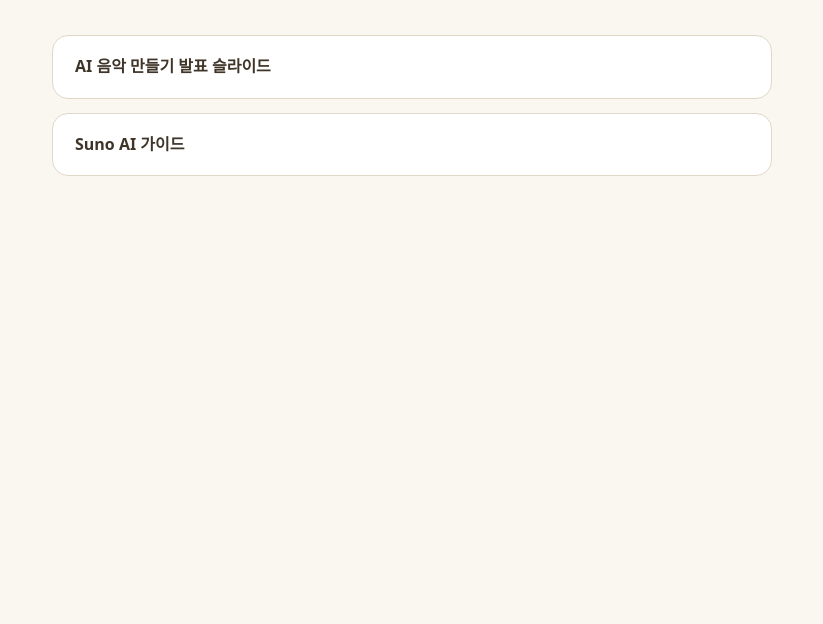
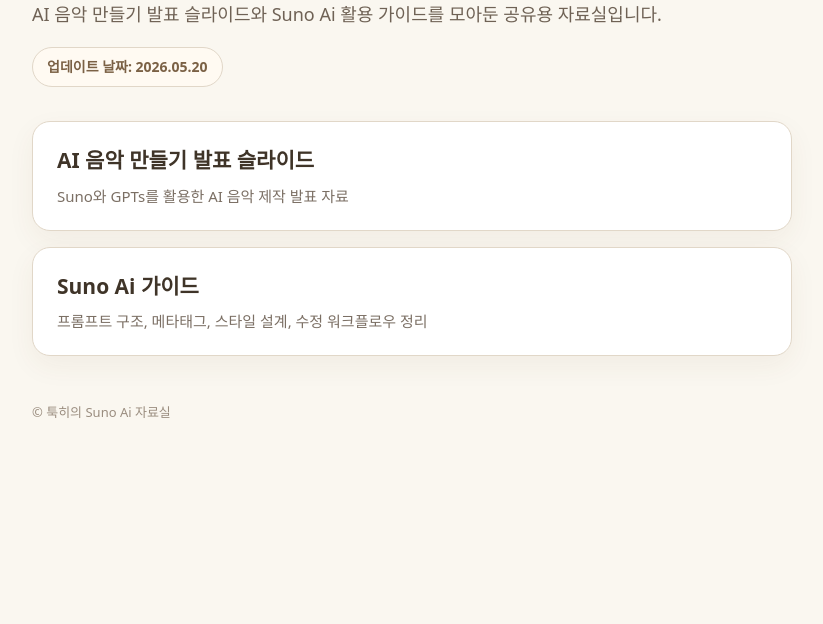
Before and after one commit to took-hee/work, a plain HTML site: page index.html in a window 1280 px wide. Shown: the part 176-800 px from the top of the page, without its empty margins (228-1051 px from the left). Drawn offline with Linux system fonts and the light colour scheme.

Commit message:
Refactor index.html for title and style updates
Updated the title and improved styling for better layout and readability.

```diff
--- a/index.html
+++ b/index.html
@@ -3,46 +3,112 @@
 <head>
   <meta charset="UTF-8" />
   <meta name="viewport" content="width=device-width, initial-scale=1.0" />
-  <title>툭히의 Suno AI 자료실</title>
+  <title>툭히의 Suno Ai 자료실</title>
   <style>
     body {
       font-family: system-ui, -apple-system, BlinkMacSystemFont, "Segoe UI", sans-serif;
-      max-width: 720px;
+      max-width: 760px;
       margin: 80px auto;
       padding: 0 24px;
       line-height: 1.6;
       background: #faf7f0;
       color: #3f3428;
     }
+
+    .eyebrow {
+      font-size: 14px;
+      font-weight: 700;
+      letter-spacing: 0.08em;
+      color: #a9793b;
+      margin-bottom: 10px;
+    }
+
     h1 {
-      font-size: 36px;
-      margin-bottom: 12px;
+      font-size: 38px;
+      line-height: 1.2;
+      margin: 0 0 14px;
+      letter-spacing: -0.04em;
     }
-    p {
+
+    .description {
       color: #6f6255;
-      margin-bottom: 32px;
+      font-size: 18px;
+      margin-bottom: 18px;
     }
-    a {
+
+    .updated {
+      display: inline-block;
+      margin-bottom: 34px;
+      padding: 8px 14px;
+      border: 1px solid #e1d7c8;
+      border-radius: 999px;
+      background: #fffaf2;
+      color: #7b6145;
+      font-size: 14px;
+      font-weight: 700;
+    }
+
+    .link-card {
       display: block;
-      padding: 18px 22px;
-      margin-bottom: 14px;
+      padding: 22px 24px;
+      margin-bottom: 16px;
       border: 1px solid #e1d7c8;
-      border-radius: 16px;
+      border-radius: 18px;
       background: white;
       color: #3f3428;
       text-decoration: none;
-      font-weight: 700;
+      box-shadow: 0 10px 28px rgba(95, 72, 39, 0.06);
+      transition: transform 0.15s ease, background 0.15s ease, border-color 0.15s ease;
     }
-    a:hover {
+
+    .link-card:hover {
+      transform: translateY(-2px);
       background: #f4eadc;
+      border-color: #d4bd9b;
+    }
+
+    .link-card strong {
+      display: block;
+      font-size: 21px;
+      margin-bottom: 6px;
+    }
+
+    .link-card span {
+      display: block;
+      color: #7b6f64;
+      font-size: 15px;
+    }
+
+    footer {
+      margin-top: 46px;
+      color: #9a8d7f;
+      font-size: 13px;
     }
   </style>
 </head>
 <body>
-  <h1>Suno AI 자료실</h1>
-  <p>AI 음악 만들기 발표 슬라이드와 Suno AI 가이드를 확인할 수 있습니다.</p>
+  <div class="eyebrow">Suno Ai Archive</div>
 
-  <a href="./AI_Music.html">AI 음악 만들기 발표 슬라이드</a>
-  <a href="./Suno_AI_Guide.html">Suno AI 가이드</a>
+  <h1>툭히의 Suno Ai 자료실</h1>
+
+  <p class="description">
+    AI 음악 만들기 발표 슬라이드와 Suno Ai 활용 가이드를 모아둔 공유용 자료실입니다.
+  </p>
+
+  <div class="updated">업데이트 날짜: 2026.05.20</div>
+
+  <a class="link-card" href="./AI_Music.html">
+    <strong>AI 음악 만들기 발표 슬라이드</strong>
+    <span>Suno와 GPTs를 활용한 AI 음악 제작 발표 자료</span>
+  </a>
+
+  <a class="link-card" href="./Suno_AI_Guide.html">
+    <strong>Suno Ai 가이드</strong>
+    <span>프롬프트 구조, 메타태그, 스타일 설계, 수정 워크플로우 정리</span>
+  </a>
+
+  <footer>
+    © 툭히의 Suno Ai 자료실
+  </footer>
 </body>
 </html>
```
